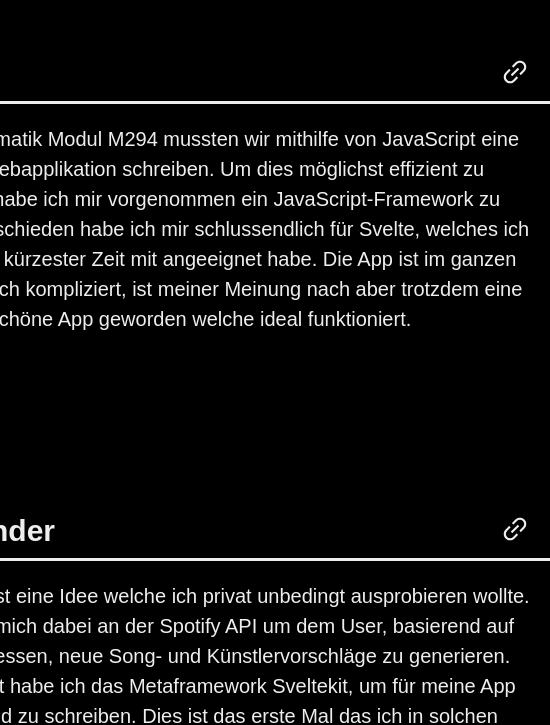
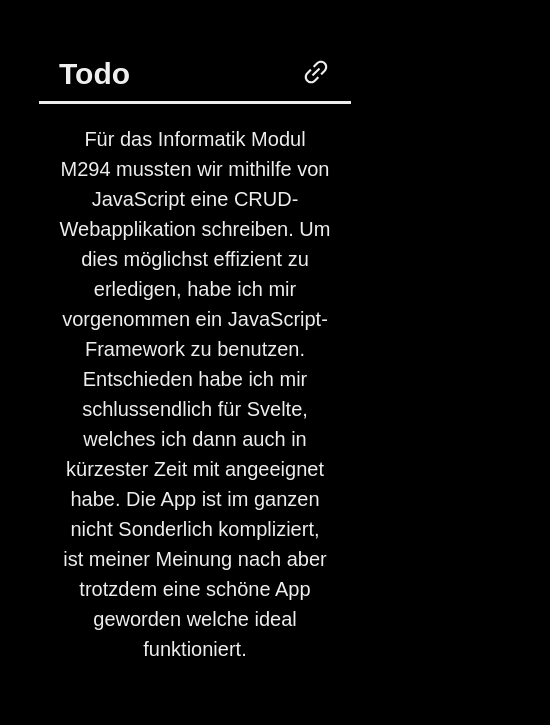
Before and after one commit to JLoosman/Portfolio, a SvelteKit app: page /projekte in a window 390 px wide. Shown: the part 847-1572 px from the top of the page, 550 px wide, since content can reach past the window. Built offline with nearby package versions, Linux system fonts and the light colour scheme; a web font is replaced by a local one.

Commit message:
Made Projekte and Skills page slightly responsive

```diff
--- a/src/routes/projekte/+page.svelte
+++ b/src/routes/projekte/+page.svelte
@@ -139,6 +139,7 @@
     justify-content: center;
     align-items: center;
   }
+
   h1 {
     color: #eee;
     font-size: 100px;
@@ -161,7 +162,7 @@
     cursor: pointer;
     width: 95%;
     display: block;
-    margin: 0 auto;
+    margin: 5px auto;
   }
 
   .projects {
@@ -200,4 +201,17 @@
     align-items: center;
     cursor: pointer;
   }
+
+  @media only screen and (max-width: 790px) {
+    .projects {
+      padding: 50px 0;
+    }
+    .project {
+      width: clamp(80vw, 50vw, 700px);
+    }
+
+    .images {
+      flex-direction: column;
+    }
+  }
 </style>
```
Also changed, not shown: src/routes/skills/+page.svelte (+7 -0 lines).
